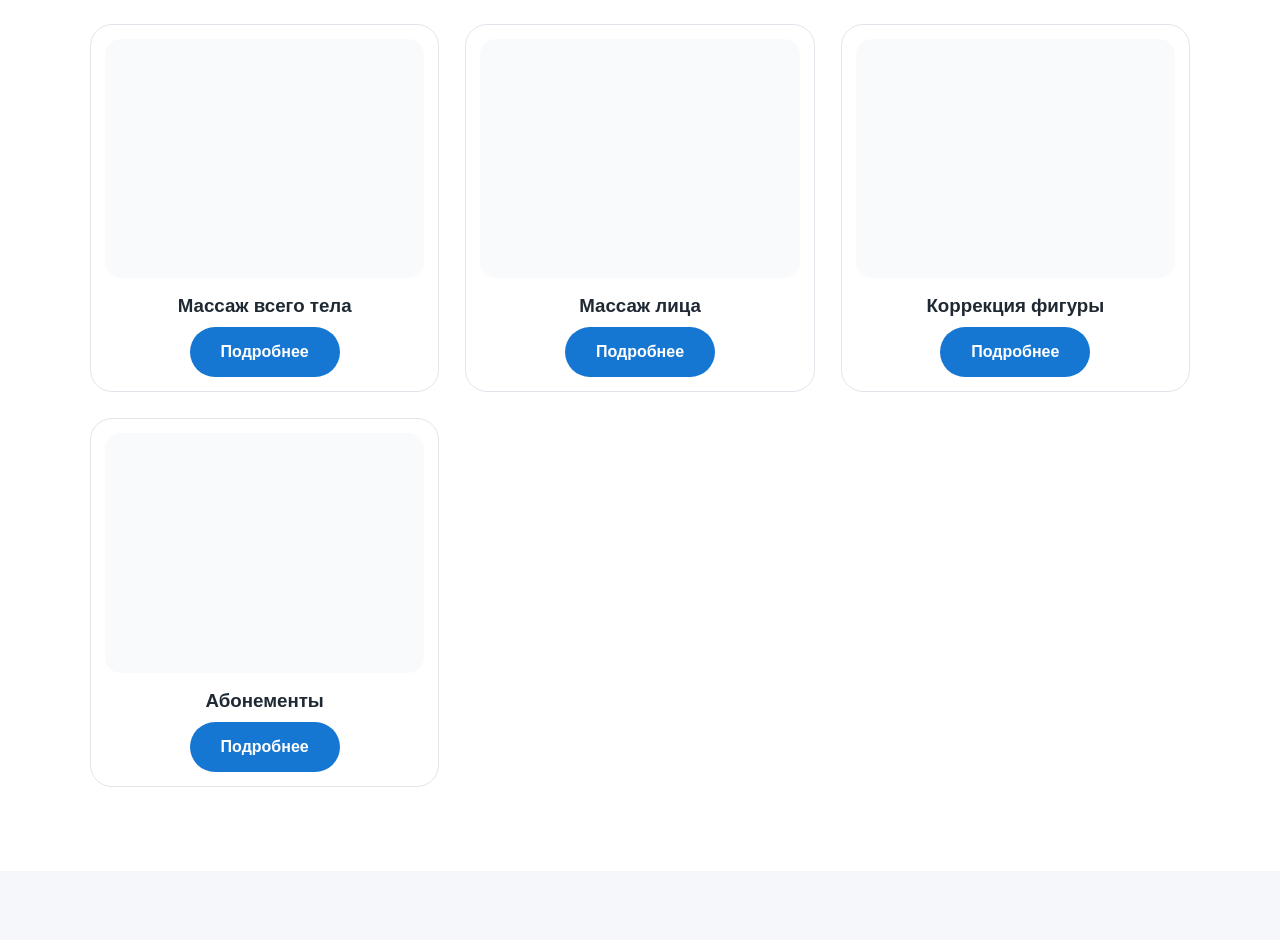
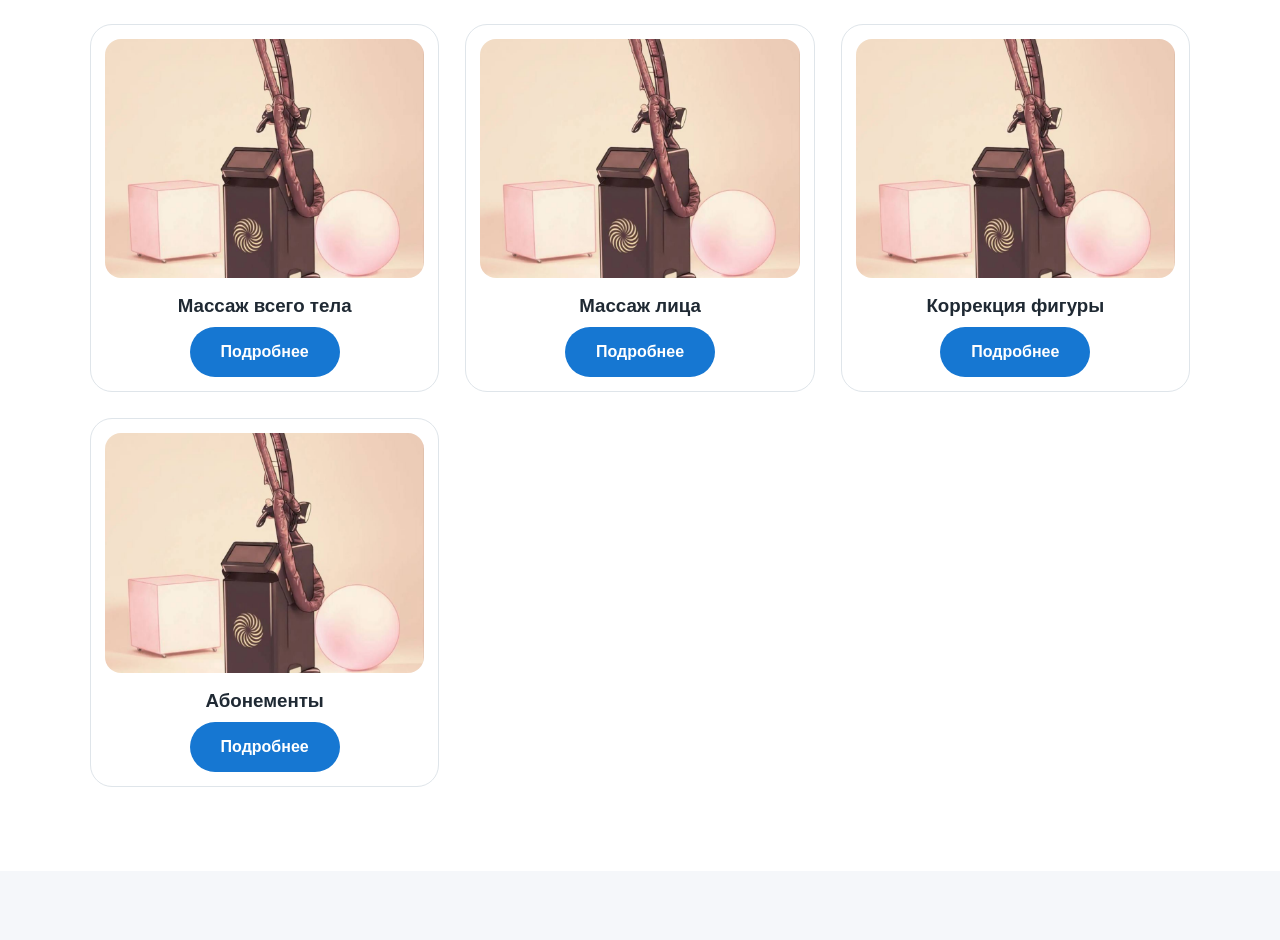
Before and after one commit to ostindersingh19-stack/centreproblemnoystopi, a plain HTML site: page massage.html in a window 1280 px wide. Shown: the part 575-1515 px from the top of the page. Drawn offline with Linux system fonts and the light colour scheme.

Commit message:
Refine massage landing page structure

```diff
--- a/massage.html
+++ b/massage.html
@@ -1,314 +1,57 @@
 <!DOCTYPE html>
 <html lang="ru">
-
 <head>
 <meta charset="UTF-8">
 <meta name="viewport" content="width=device-width, initial-scale=1.0">
-
 <title>Центр стопы</title>
-
 <link rel="stylesheet" href="css/style.css">
-
-<link rel="stylesheet"
-href="https://cdnjs.cloudflare.com/ajax/libs/font-awesome/6.7.2/css/all.min.css">
-
+<link rel="stylesheet" href="https://cdnjs.cloudflare.com/ajax/libs/font-awesome/6.7.2/css/all.min.css">
 </head>
-
 <body>
 <header class="header">
-
     <div class="container">
-
         <div class="header-top">
-
-            <div class="logo">
-                <a href="index.html">
-                    <img src="images/services/var1.png" alt="Центр стопы">
-                    Центр стопы
-                </a>
-            </div>
-
+            <div class="logo"><a href="index.html"><img src="images/services/var1.png" alt="Центр стопы">Центр стопы</a></div>
             <div class="header-info">
-
-    <div class="contact-item">
-    <span class="contact-title">Адрес</span>
-
-    <span>Нижний Новгород, Казанское ш., 9</span>
-
-    <span class="address-note">(вход со стороны шоссе)</span>
-</div>
-
-    <div class="contact-item">
-        <span class="contact-title">Телефон</span>
-        <a href="tel:+79991234567">
-            +7 (999) 123-45-67
-        </a>
-    </div>
-
-    <div class="socials">
-
-        <a href="https://t.me/username"
-           target="_blank"
-           rel="noopener noreferrer">
-            <i class="fa-brands fa-telegram"></i>
-        </a>
-
-        <a href="https://vk.com/podolog_blog_nn"
-           target="_blank"
-           rel="noopener noreferrer">
-            <i class="fa-brands fa-vk"></i>
-        </a>
-
-    </div>
-
-    <a href="https://n782223.yclients.com"
-    target="_blank"
-    rel="noopener noreferrer"
-    class="btn-header">
-        Онлайн запись
-    </a>
-
+                <div class="contact-item"><span class="contact-title">Адрес</span><span>Нижний Новгород, Казанское ш., 9</span><span class="address-note">(вход со стороны шоссе)</span></div>
+                <div class="contact-item"><span class="contact-title">Телефон</span><a href="tel:+79991234567">+7 (999) 123-45-67</a></div>
+                <div class="socials"><a href="https://t.me/username" target="_blank" rel="noopener noreferrer"><i class="fa-brands fa-telegram"></i></a><a href="https://vk.com/podolog_blog_nn" target="_blank" rel="noopener noreferrer"><i class="fa-brands fa-vk"></i></a></div>
+                <a href="https://n782223.yclients.com" target="_blank" rel="noopener noreferrer" class="btn-header">Онлайн запись</a>
             </div>
         </div>
-
+        <nav class="nav" aria-label="Основная навигация"><a href="index.html">Главная</a><a href="about.html">О нас</a><a href="prices.html">Цены</a><a href="sales.html">Акции</a><a href="contacts.html">Контакты</a></nav>
     </div>
-
-        <nav class="nav">
-
-            <a href="index.html">Главная</a>
-            <a href="about.html">О нас</a>
-            <a href="prices.html">Цены</a>
-            <a href="sales.html">Акции</a>
-
-            <a href="contacts.html">Контакты</a>
-
-        </nav>
-
-    </div>
-
 </header>
 
-
-
-
-
 <main>
-
-
 <section class="hero">
-
-
     <div class="hero-content">
-
-
-<h1>
-LPG массаж
-</h1>
-
-
-<p>
-Аппаратный массаж для коррекции фигуры,
-улучшения состояния кожи и восстановления организма.
-</p>
-
-
+        <h1>LPG массаж</h1>
+        <p>Аппаратный массаж для коррекции фигуры,
+        улучшения состояния кожи и восстановления организма.</p>
     </div>
-
-
 </section>
 
-
-
-
-
-
 <section class="services">
-
-
-<h2>
-Наши услуги
-</h2>
-
-
-
+    <h2>Наши услуги</h2>
     <div class="services-list">
-
-
-
-<div class="service-card">
-
-
-<div class="service-image massage">
-
+        <div class="service-card"><div class="service-image massage"><img src="images/services/massage.jpg" alt="Массаж всего тела"></div><h3>Массаж всего тела</h3><a href="fullbody.html" class="btn">Подробнее</a></div>
+        <div class="service-card"><div class="service-image massage"><img src="images/services/massage.jpg" alt="Массаж лица"></div><h3>Массаж лица</h3><a href="face.html" class="btn">Подробнее</a></div>
+        <div class="service-card"><div class="service-image massage"><img src="images/services/massage.jpg" alt="Коррекция фигуры"></div><h3>Коррекция фигуры</h3><a href="bodycorrection.html" class="btn">Подробнее</a></div>
+        <div class="service-card"><div class="service-image massage"><img src="images/services/massage.jpg" alt="Абонементы"></div><h3>Абонементы</h3><a href="abonement.html" class="btn">Подробнее</a></div>
     </div>
-
-
-<h3>
-Массаж всего тела
-</h3>
-
-
-<a href="fullbody.html" class="btn">
-
-Подробнее
-
-</a>
-
-
-</div>
-
-
-
-
-
-<div class="service-card">
-
-
-<div class="service-image massage">
-
-</div>
-
-
-<h3>
-Массаж лица
-</h3>
-
-
-<a href="face.html" class="btn">
-
-Подробнее
-
-</a>
-
-
-</div>
-
-
-
-
-
-<div class="service-card">
-
-
-<div class="service-image massage">
-
-</div>
-
-
-<h3>
-Коррекция фигуры
-</h3>
-
-
-<a href="bodycorrection.html" class="btn">
-
-Подробнее
-
-</a>
-
-
-</div>
-
-
-
-
-
-<div class="service-card">
-
-
-<div class="service-image massage">
-
-</div>
-
-
-<h3>
-Абонементы
-</h3>
-
-
-<a href="abonement.html" class="btn">
-
-Подробнее
-
-</a>
-
-
-</div>
-
-
-
-</div>
-
-
 </section>
 
-
-
-
-
-
 <section class="cta">
-
-
     <div class="cta-box">
-
-
-<h2>
-Запишитесь на приём
-</h2>
-
-
-<p>
-Оставьте заявку — мы свяжемся с вами.
-</p>
-
-
-
-<form class="cta-form">
-
-
-<input type="text"
-placeholder="Ваше имя"
-required>
-
-
-<input type="tel"
-placeholder="Телефон"
-required>
-
-
-<button type="submit">
-Оставить заявку
-</button>
-
-
-</form>
-
-
+        <h2>Запишитесь на приём</h2>
+        <p>Оставьте заявку — мы свяжемся с вами.</p>
+        <form class="cta-form"><input type="text" placeholder="Ваше имя" required><input type="tel" placeholder="Телефон" required><button type="submit">Оставить заявку</button></form>
     </div>
-
-
 </section>
-
-
-
 </main>
 
-
-
-
-<footer class="footer">
-
-<p>
-© 2026 Центр стопы
-</p>
-
-</footer>
-
-
+<footer class="footer"><p>© 2026 Центр стопы</p></footer>
 <script src="js/script.js"></script>
-
-
 </body>
-
 </html>
```
Lines whose indentation alone changed are shown as unchanged.
